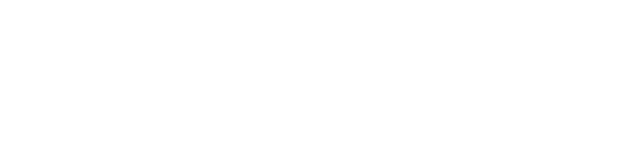
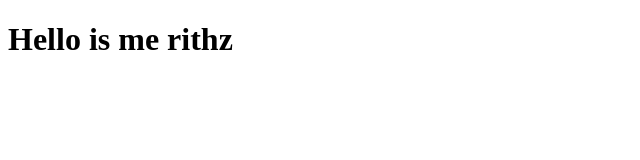
Before and after one commit to ITR-CPU/Mini-Project, a plain HTML site: page index.html in a window 1280 px wide. Shown: the whole page, without its empty margins (0-640 px from the left). Drawn offline with Linux system fonts and the light colour scheme.

Commit message:
second test push code and motify index

```diff
--- a/index.html
+++ b/index.html
@@ -6,6 +6,6 @@
     <title>Document</title>
 </head>
 <body>
-
+    <h1>Hello is me rithz</h1>
 </body>
 </html>
```
